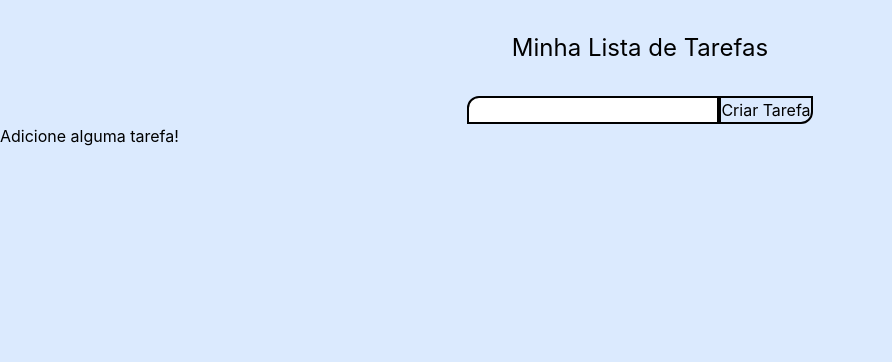
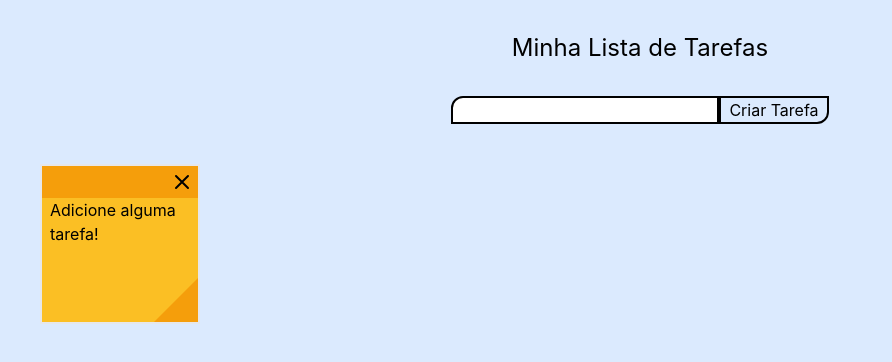
Before and after one commit to rcalvs/Sticky-Notes, a React (Create React App) app: page / in a window 1280 px wide. Shown: the top 362 px of the page, without its empty margins (0-892 px from the left). Built offline with nearby package versions, Linux system fonts and the light colour scheme.

Commit message:
Saving in LocalStorage

```diff
--- a/src/Task.jsx
+++ b/src/Task.jsx
@@ -3,43 +3,31 @@ import './ToDo.css';
 
 function Task(props) {
   const { deleteTask } = props;
-  // const [edit, setEdit] = useState({
-  //   id: null,
-  //   value: ''
-  // });
-
-  // const submitUpdate = (value) => {
-  //   props.editTask(edit.id, value);
-  //   setEdit({
-  //     id: null,
-  //     value: ''
-  //   });
-  // };
-
-  if (props.todos.length === 0) {
-    return (
-      <p>Adicione alguma tarefa!</p>
-    )
-  }
 
   return (
     <div className="flex m-8">
       {props.todos.map((todo) => (
         <div
-          className="container m-2 w-40 h-40 bg-yellow-400 border-2"
+          className="container m-2 w-40 h-40 bg-yellow-400 border-2 relative"
           key={todo.key}
         >
-          <div className="container w-38 h-8 bg-yellow-500">
-            <button onClick={() => (deleteTask(todo.key))} >X</button>
+          <div className="container w-38 h-8 bg-yellow-500 relative">
+            <svg
+              onClick={() => (deleteTask(todo.key))}
+              xmlns="http://www.w3.org/2000/svg"
+              className="h-6 w-6 absolute top-1 right-1"
+              fill="none"
+              viewBox="0 0 24 24"
+              stroke="currentColor">
+              <path stroke-linecap="round" stroke-linejoin="round" stroke-width="2" d="M6 18L18 6M6 6l12 12" />
+            </svg>
           </div>
-          <h3>
+          <h3 className="ml-2">
             {todo.text}
           </h3>
-            {/* <button onClick={() => (submitUpdate(todo.key))} >Editar</button> */}
-
-            {/* <div className="w-11 overflow-hidden inline-block bottom-0 right-0">
-              <div className=" h-24 bg-black rotate-45 transform origin-bottom-left"></div>
-            </div> */}
+            <div className="w-11 overflow-hidden inline-block absolute bottom-0 right-0 ">
+              <div className=" h-24 bg-black rotate-45 transform origin-bottom-left bg-yellow-500"></div>
+            </div>
         </div>
       ))}
     </div>
--- a/src/ToDo.jsx
+++ b/src/ToDo.jsx
@@ -1,6 +1,5 @@
-import React, { useState } from 'react';
+import React, { useState, useEffect } from 'react';
 import './ToDo.css';
-// import '../../App.css';
 import Task from './Task';
 
 function ToDo() {
@@ -22,24 +21,29 @@ function submitTask(event) {
   setTodos(newTodos);
 }
 
-// const completeTask = (key) => {
-//   // Mudar CSS
-// }
-
 const deleteTask = (key) => {
   const remove = [...todos].filter(task => task.key !== key)
   setTodos(remove)
 }
 
-// const editTask = (key, value) => {
-//   const prevTodos = [todos];
-//   prevTodos.map((each) => {
-//     if (each.key === key) {
-//       each.text = value;
-//     }
-//   });
-//   setTodos(prev => prev.map(item => (item.key === key ? value : item)));
-// }
+useEffect(() => {
+  localStorage.setItem('todos', JSON.stringify(todos))
+},[todos]);
+
+useEffect(() => {
+  const local = localStorage.getItem('todos');
+  if (local.type === undefined) {
+    const firstTask = {
+      text: "Adicione alguma tarefa!",
+      key: Date.now()
+    }
+    const firstTodo = [firstTask, ...todos];
+    setTodos(firstTodo);
+  } else {
+    const localTodos = [local, ...todos];
+    setTodos(localTodos);
+  }
+},[]);
 
   return (
     <div className="flex-col">
@@ -50,12 +54,13 @@ const deleteTask = (key) => {
         className="flex m-auto justify-center"
         onSubmit={submitTask}>
         <input
-          className="border-2 border-black rounded-tl-xl"
+          className="border-2 px-2 border-black rounded-tl-xl"
           type="text"
+          maxLength="85"
           onChange={addTask}
         />
         <button
-          className="border-2 border-black rounded-br-xl"
+          className="border-2 px-2 border-black rounded-br-xl"
         >
           Criar Tarefa
         </button>
```
